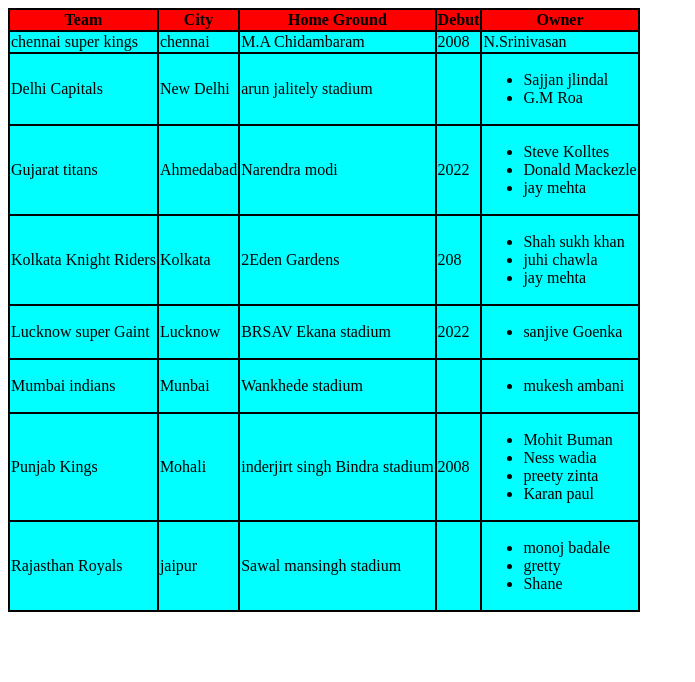
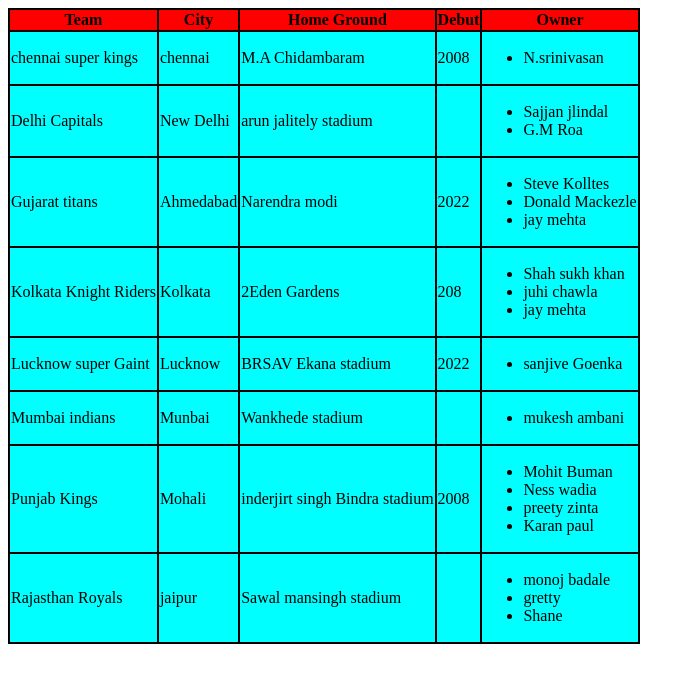
Before and after one commit to Logagayathiri/table, a plain HTML site: page index.html in a window 1280 px wide. Shown: the whole page, without its empty margins (0-695 px from the left). Drawn offline with Linux system fonts and the light colour scheme.

Commit message:
Update index.html

```diff
--- a/index.html
+++ b/index.html
@@ -24,7 +24,9 @@
             <td>chennai</td>
             <td>M.A Chidambaram</td>
             <td>2008</td>
-            <td>N.Srinivasan</td>
+            <td><ul type="i">
+                <li>N.srinivasan</li>
+            </ul>
         </tr>
         <tr>
             <td>Delhi Capitals</td>
```
